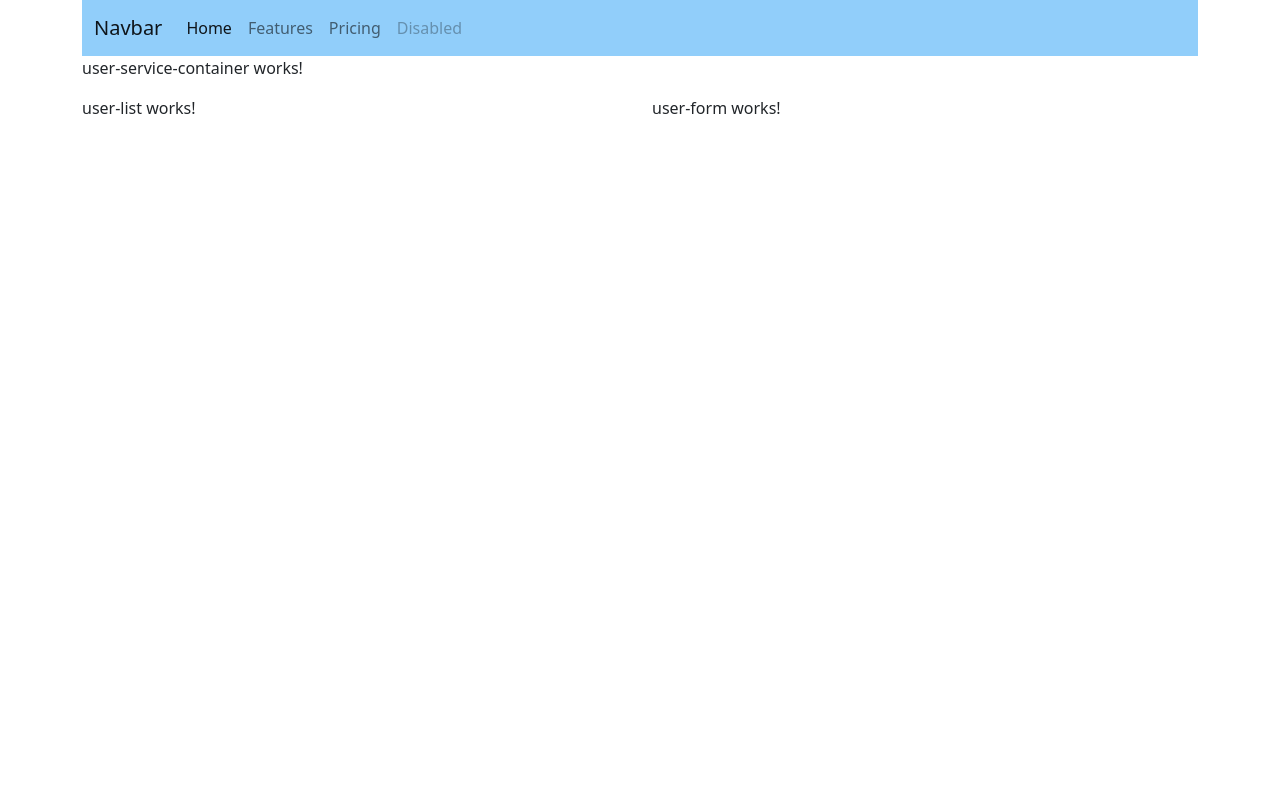
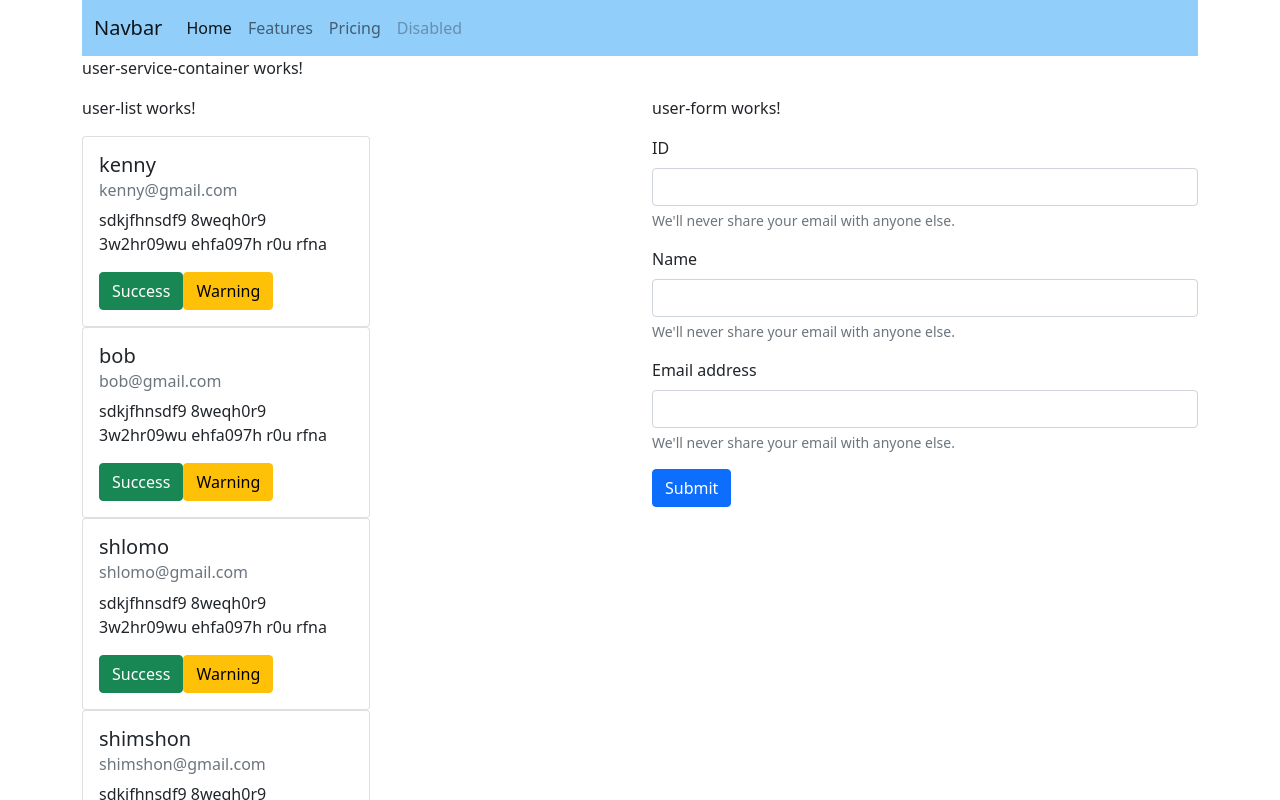
Before and after one commit to Rlss91/angular_hu_morning_2022, an Angular app: page / in a window 1280 px wide. Shown: the top 800 px of the page. Built offline with nearby package versions, Linux system fonts and the light colour scheme.

Commit message:
service with eventemitter

```diff
--- a/src/app/components/service-components/user-form/user-form.component.html
+++ b/src/app/components/service-components/user-form/user-form.component.html
@@ -1 +1,45 @@
 <p>user-form works!</p>
+<div>
+  <div class="mb-3">
+    <label for="inputId" class="form-label">ID</label>
+    <input
+      type="number"
+      class="form-control"
+      id="inputId"
+      aria-describedby="emailHelp"
+      [(ngModel)]="id"
+    />
+    <div id="emailHelp" class="form-text">
+      We'll never share your email with anyone else.
+    </div>
+  </div>
+  <div class="mb-3">
+    <label for="inputName" class="form-label">Name</label>
+    <input
+      type="text"
+      class="form-control"
+      id="inputName"
+      aria-describedby="emailHelp"
+      [(ngModel)]="name"
+    />
+    <div id="emailHelp" class="form-text">
+      We'll never share your email with anyone else.
+    </div>
+  </div>
+  <div class="mb-3">
+    <label for="inputEmail" class="form-label">Email address</label>
+    <input
+      type="email"
+      class="form-control"
+      id="inputEmail"
+      aria-describedby="emailHelp"
+      [(ngModel)]="email"
+    />
+    <div id="emailHelp" class="form-text">
+      We'll never share your email with anyone else.
+    </div>
+  </div>
+  <button type="submit" class="btn btn-primary" (click)="handleSubmitClick()">
+    Submit
+  </button>
+</div>
--- a/src/app/components/service-components/user-form/user-form.component.ts
+++ b/src/app/components/service-components/user-form/user-form.component.ts
@@ -1,15 +1,31 @@
 import { Component, OnInit } from '@angular/core';
+import { DataServiceService } from 'src/app/services/data-service.service';
+import User from 'src/app/model/User.model';
 
 @Component({
   selector: 'app-user-form',
   templateUrl: './user-form.component.html',
-  styleUrls: ['./user-form.component.css']
+  styleUrls: ['./user-form.component.css'],
 })
 export class UserFormComponent implements OnInit {
-
-  constructor() { }
-
-  ngOnInit(): void {
+  id: number;
+  name: string;
+  email: string;
+  constructor(private dataService: DataServiceService) {
+    this.id = NaN;
+    this.name = '';
+    this.email = '';
   }
 
+  ngOnInit(): void {}
+
+  handleSubmitClick(): void {
+    let user: User = {
+      id: this.id,
+      name: this.name,
+      email: this.email,
+      description: 'asdfkojuhweroiuh23q490875yrfuinegopiuw4jht098w4qjet',
+    };
+    this.dataService.addUserToUsersArr(user);
+  }
 }
--- a/src/app/components/service-components/user-list/user-list.component.html
+++ b/src/app/components/service-components/user-list/user-list.component.html
@@ -1 +1,6 @@
 <p>user-list works!</p>
+<app-child
+  *ngFor="let userItem of usersArr"
+  [user]="userItem"
+  (onDelete)="handleDelete($event)"
+></app-child>
--- a/src/app/components/service-components/user-list/user-list.component.ts
+++ b/src/app/components/service-components/user-list/user-list.component.ts
@@ -14,5 +14,24 @@ export class UserListComponent implements OnInit {
     this.usersArr = this.dataService.usersArr;
   }
 
-  ngOnInit(): void {}
+  ngOnInit(): void {
+    //addEventListener or on (nodejs)
+    this.dataService.onUsersArrChanged.subscribe((usersArr) => {
+      this.usersArr = usersArr;
+    });
+  }
+
+  handleDelete(id: number): void {
+    console.log('id', id);
+    //! this will not delete data from service
+    // this.usersArr = this.usersArr.filter((item) => item.id != id);
+    //* the good way//
+    this.dataService.removeItemFromUsersArr(id);
+    // this.usersArr = this.dataService.usersArr;
+    console.log('service user arr', this.dataService.usersArr);
+  }
+
+  // handleDelete(user1: User1):void{
+  //   console.log("user1", user1)
+  // }
 }
--- a/src/app/services/data-service.service.ts
+++ b/src/app/services/data-service.service.ts
@@ -1,4 +1,4 @@
-import { Injectable } from '@angular/core';
+import { Injectable, EventEmitter } from '@angular/core';
 import User from '../model/User.model';
 
 @Injectable({
@@ -6,7 +6,9 @@ import User from '../model/User.model';
 })
 export class DataServiceService {
   usersArr: User[];
+  onUsersArrChanged: EventEmitter<User[]>;
   constructor() {
+    this.onUsersArrChanged = new EventEmitter<User[]>();
     this.usersArr = [
       {
         id: 0,
@@ -46,4 +48,14 @@ export class DataServiceService {
       },
     ];
   }
+
+  removeItemFromUsersArr(id: number): void {
+    this.usersArr = this.usersArr.filter((item) => item.id != id);
+    this.onUsersArrChanged.emit(this.usersArr);
+  }
+
+  addUserToUsersArr(user: User) {
+    this.usersArr = [...this.usersArr, user];
+    this.onUsersArrChanged.emit(this.usersArr);
+  }
 }
```
Also changed, not shown: src/app/components/fcc/child/child.component.ts (+8 -0 lines).
